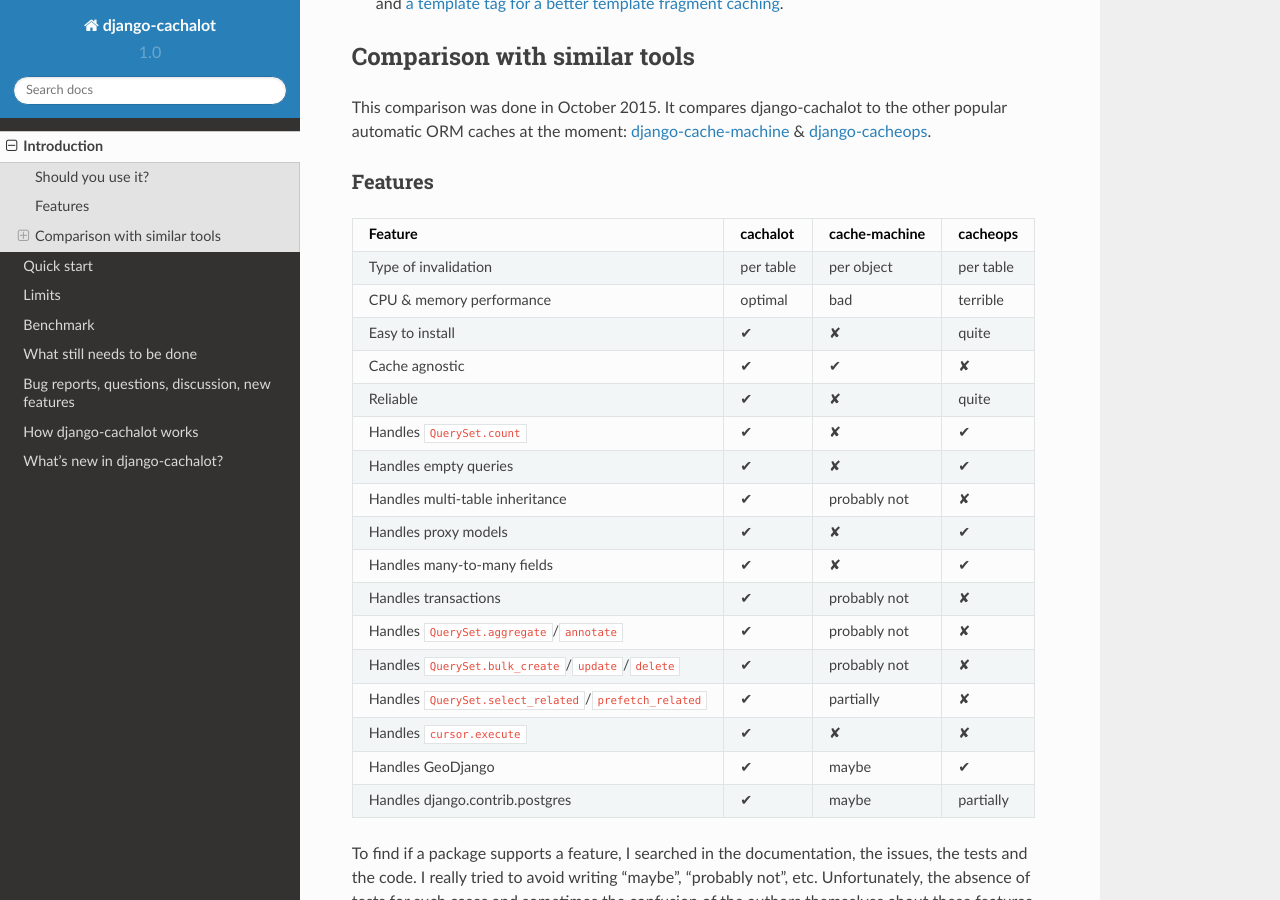
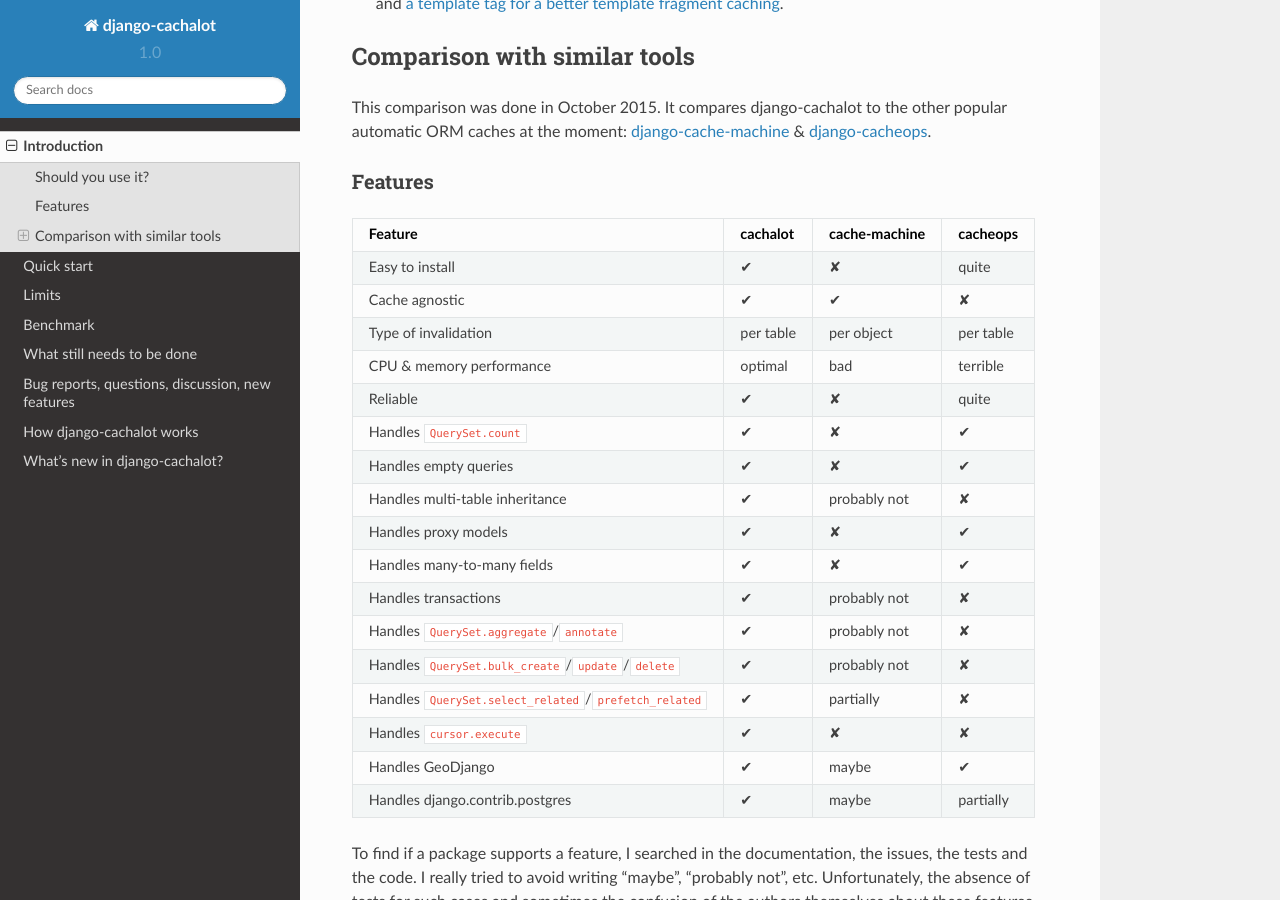
Before and after one commit to noripyt/django-cachalot, a Sphinx documentation site: the page built from docs/introduction.rst, in a window 1280 px wide and 900 px high, scrolled down 1048 px. Built offline with Sphinx 7.4.7 and the Read the Docs theme 2.0.0, drawn with Linux system fonts in a browser that asks for light colours; pages that are not in the unit, such as notebooks, are missing from menus.

Commit message:
Moves two table lines in the docs.

```diff
--- a/docs/introduction.rst
+++ b/docs/introduction.rst
@@ -67,10 +67,10 @@
 ======================================================== ========= ============= =========
 Feature                                                  cachalot  cache-machine cacheops
 ======================================================== ========= ============= =========
+Easy to install                                          ✔         ✘             quite
+Cache agnostic                                           ✔         ✔             ✘
 Type of invalidation                                     per table per object    per table
 CPU & memory performance                                 optimal   bad           terrible
-Easy to install                                          ✔         ✘             quite
-Cache agnostic                                           ✔         ✔             ✘
 Reliable                                                 ✔         ✘             quite
 Handles ``QuerySet.count``                               ✔         ✘             ✔
 Handles empty queries                                    ✔         ✘             ✔
```
